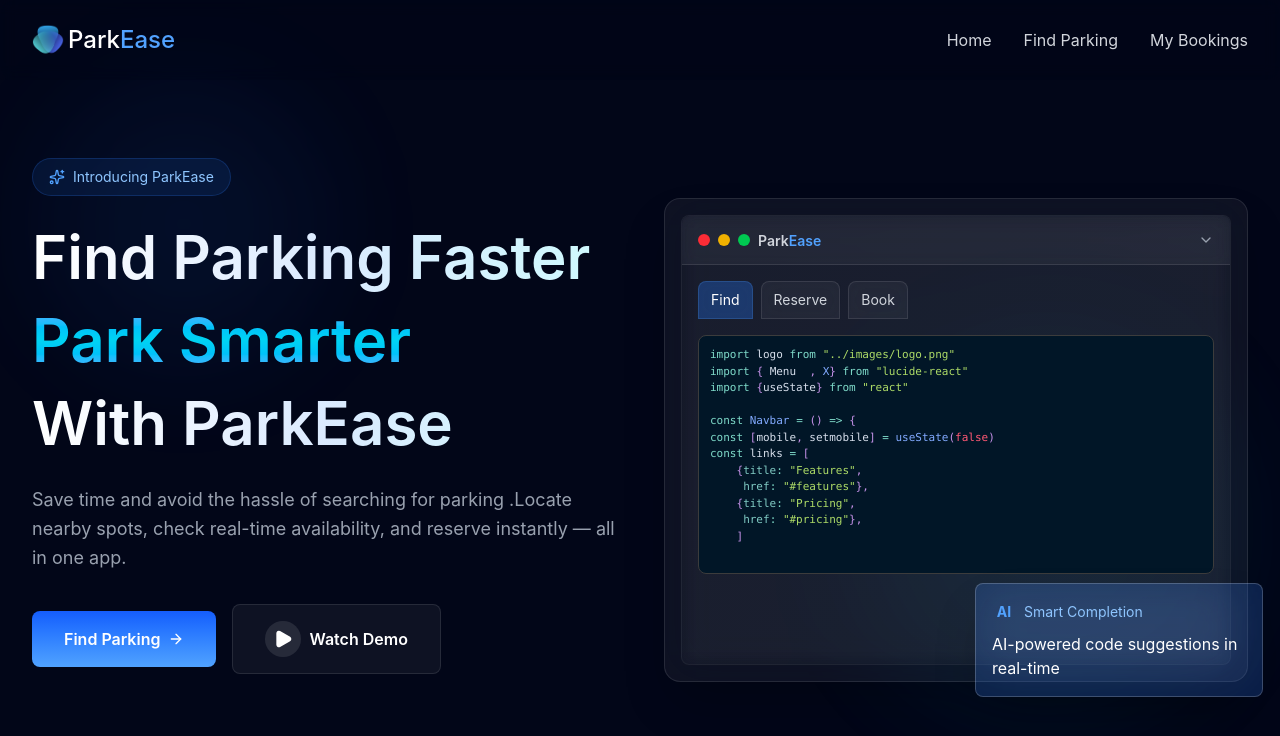
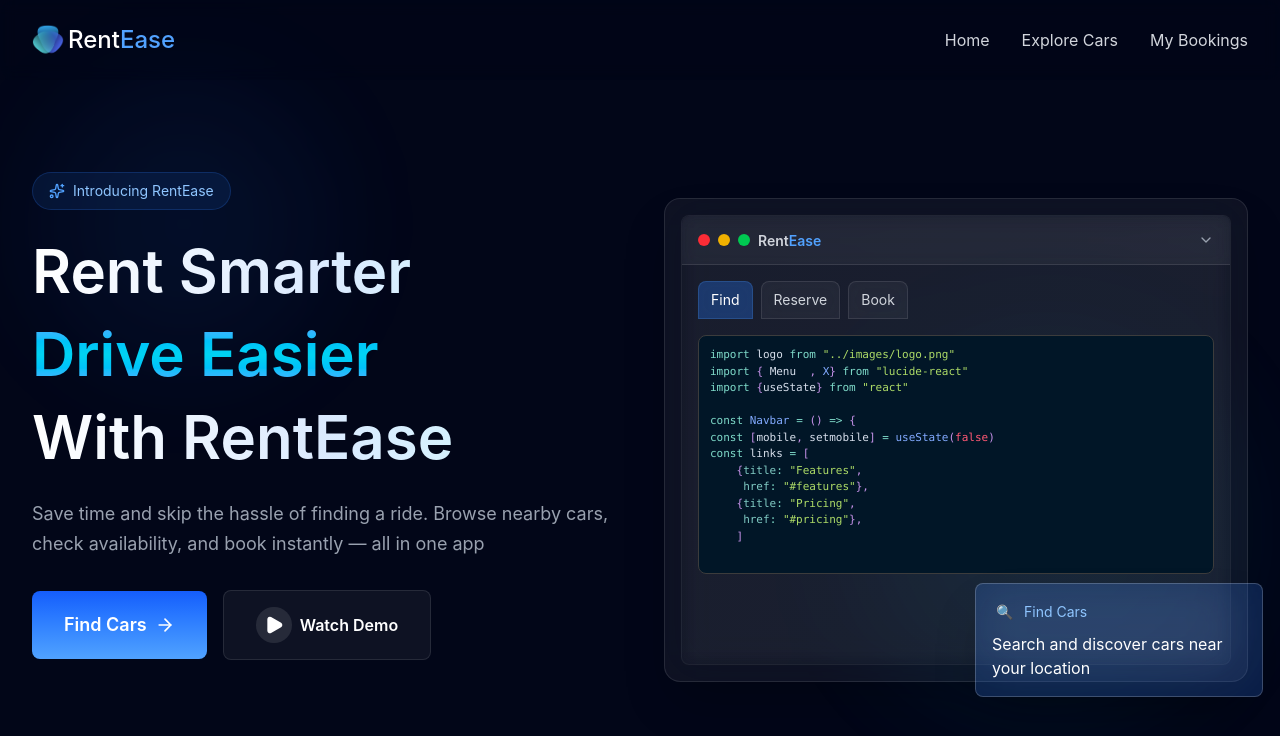
Before and after one commit to Nazish1712/Code-flow, a React (Vite) app: page / in a window 1280 px wide. Shown: the top 736 px of the page. Built offline with nearby package versions, Linux system fonts and the light colour scheme.

Commit message:
completed tailwind for browse car page

```diff
--- a/src/components/FindParking.jsx
+++ b/src/components/BrowseCarsPage.jsx
@@ -1,4 +1,6 @@
-const FindParking = () => {
+import CarsCard from "./CarCard"
+
+const BrowseCarsPage = () => {
     return (
         <div className="pt-20 px-4 sm:px-6 lg:px-10 max-w-7xl mx-auto ">
     <h2 className="text-left text-xl sm:text-2xl lg:text-3xl font-semibold mb-2 sm:mb-3 lg:mb-4 bg-gradient-to-l from-white via-blue-100 to-cyan-100 bg-clip-text text-transparent">Find your perfect spot</h2>
@@ -18,8 +20,10 @@ const FindParking = () => {
         </div>
     </div>
     <div>
-        <ParkingCard/>
+        <CarCard/>
     </div>
    </div>
     )
 }
+
+export default BrowseCarsPage
--- /dev/null
+++ b/src/components/CarCard.jsx
@@ -0,0 +1,34 @@
+import {MapPin , ArrowRight , Star} from "lucide-react"
+import parkingImage from "../images/my-project.jpeg"
+
+const CarCard = (props) => {
+  const {} = props;
+    return(
+       <div className="group bg-white/5 backdrop-blur-sm border border-white/10 rounded-xl overflow-hidden hover:bg-white/10 hover:shadow-lg hover:ring-white/20 hover:shadow-blue-500/20 hover:-translate-y-1 transition-all duration-300 ease-in-out hover:ring-1">
+        <div className="h-40 w-full overflow-hidden relative">
+            <img src={parkingImage} alt="parking-image" className="w-full h-full object-cover group-hover:scale-105 transition-transform duration-300"></img>
+            <div className="absolute top-2 right-2 flex items-center gap-1 px-2 py-1 bg-black/40 backdrop-blur-sm border border-white/10 rounded-lg">
+              <Star className="w-3.5 h-3.5 text-yellow-400"/>
+              <span className="text-white text-xs font-medium">4.5</span>
+            </div>
+        </div>
+        <div className="p-4 space-y-2">
+          <div className="flex justify-between items-center">
+             <h3 className="text-white font-semibold text-base sm:text-lg ">City Mall Parking</h3>
+             <span className="text-blue-400 text-base sm:text-lg">$40/hr</span>
+          </div>
+          <div className="flex gap-2 items-center">
+          <MapPin className="w-4 h-4 sm:w-5 sm:h-5 text-white/60"/>
+          <span className="text-sm sm:text-base text-white/60 ">Jaipur, Rajasthan</span>
+          </div>
+          <div className="h-px w-full bg-gradient-to-r from-transparent via-white/20 to-transparent"></div>
+          <button className="flex justify-center items-center group px-3 sm:px-4 py-1 bg-gradient-to-b from-blue-600 to-blue-400 rounded-lg font-semibold text-sm sm:text-base transition-all duration-300 hover:scale-105 gap-2">
+            <span>Book</span>
+            <ArrowRight className="w-4 h-4 sm:h-5 sm:w-5 group-hover:translate-x-1 transition-transform duration-300"/>
+          </button>
+        </div>
+       </div>
+    )
+}
+
+export default CarCard
--- a/src/components/Hero.jsx
+++ b/src/components/Hero.jsx
@@ -17,25 +17,25 @@ const Hero = () => {
                 <div>
                     <div className="inline-flex items-center space-x-2 px-3 sm:px-4 py-2 bg-blue-500/10 border border-blue-500/20 rounded-full mb-4 sm:mb-6 animate-in slide-in-from-bottom duration-700">
                         <Sparkles className="w-4 h-4 text-blue-400"/>
-                        <span className="text-xs sm:text-sm text-blue-300">Introducing ParkEase</span>
+                        <span className="text-xs sm:text-sm text-blue-300">Introducing RentEase</span>
                     </div>
                   <h1 className="text-5xl sm:text-3xl md:text-4xl lg:text-5xl
                   xl:text-6xl font-semibold mb-4 sm:mb-6 animate-in slide-in-from-bottom duration-700 delay-100 leading-tight">
-                    <span className="bg-gradient-to-r from-white via-blue-100 to-cyan-100 bg-clip-text text-transparent block mb-1 sm:mb-2 ">Find Parking Faster</span>
-                    <span className="bg-gradient-to-b from-blue-400 via-cyan-400 to-blue-400 bg-clip-text text-transparent block mb-1 sm:mb-2 ">Park Smarter</span>
-                    <span className="bg-gradient-to-r from-white via-blue-100 to-cyan-100 bg-clip-text text-transparent block mb-1 sm:mb-2 ">With ParkEase</span>
+                    <span className="bg-gradient-to-r from-white via-blue-100 to-cyan-100 bg-clip-text text-transparent block mb-1 sm:mb-2 ">Rent Smarter</span>
+                    <span className="bg-gradient-to-b from-blue-400 via-cyan-400 to-blue-400 bg-clip-text text-transparent block mb-1 sm:mb-2 ">Drive Easier</span>
+                    <span className="bg-gradient-to-r from-white via-blue-100 to-cyan-100 bg-clip-text text-transparent block mb-1 sm:mb-2 ">With RentEase</span>
                   </h1>
-                 <p className="text-md sm:text-base lg:text-lg text-gray-400 max-w-2xl mx-auto lg:mx-0 mb-6 sm:mb-8 animate-in slide-in-from-bottom duration-700 delay-200 leading-relaxed">Save time and avoid the hassle of searching for parking .Locate nearby spots, check real-time availability, and reserve instantly — all in one app.
+                 <p className="text-md sm:text-base lg:text-lg text-gray-400 max-w-2xl mx-auto lg:mx-0 mb-6 sm:mb-8 animate-in slide-in-from-bottom duration-700 delay-200 leading-relaxed">Save time and skip the hassle of finding a ride. Browse nearby cars, check availability, and book instantly — all in one app
                 </p>
 
                 <div className="flex flex-col sm:flex-row items-center justify-center lg:justify-start gap-3 sm:gap-4 mb-8 sm:mb-12 animate-in slide-in-from-bottom duration-700 delay-300">
-                    <button className="group w-full sm:w-auto px-6 sm:px-8 py-3 sm:py-4 bg-gradient-to-b from-blue-600 to-blue-400 rounded-lg font-semibold text-sm sm:text-base transition-all duration-300 hover:scale-102 flex items-center justify-center space-x-2">
-                        <span>Find Parking</span>
-                        <ArrowRight className="w-4 h-4 sm:h-5 group-hover:translate-x-1 transition-transform duration-300"/>
+                    <button className="group w-full sm:w-auto px-8 sm:px-8 py-4 sm:py-5 bg-gradient-to-b from-blue-600 to-blue-400 rounded-lg font-semibold text-base sm:text-lg transition-all duration-300 hover:scale-102 flex items-center justify-center space-x-2">
+                        <span>Find Cars</span>
+                        <ArrowRight className="w-4 h-4 sm:h-5 sm:w-5 group-hover:translate-x-1 transition-transform duration-300"/>
                     </button>
 
 
-                <button className="group w-full sm:w-auto px-6 sm:px-8 py-3 sm:py-4 bg-white/5 backdrop:blur-sm border border-white/10 rounded-lg font-semibold text-sm sm:text-base transition-all duration-300 hover:bg-white/10 flex items-center justify-center space-x-2">
+                <button className="group w-full sm:w-auto px-6 sm:px-8 py-3 sm:py-4 bg-white/5 backdrop-blur-sm border border-white/10 rounded-lg font-semibold text-sm sm:text-base transition-all duration-300 hover:bg-white/10 flex items-center justify-center space-x-2">
                         <div className="p-2 bg-white/10 rounded-full group-hover:bg-white/20 duration-300 transition-colors">
                         <Play className="w-4 h-4 sm:w-5 sm:h-5 fill-white"/>
                         </div>
@@ -57,7 +57,7 @@ const Hero = () => {
                             <div className="w-2 h-2 sm:w-3 sm:h-3 rounded-full bg-green-500"/>
                            </div>
                            <div>
-                           <span className="text-xs font-semibold sm:text-sm text-gray-300">Park</span>
+                           <span className="text-xs font-semibold sm:text-sm text-gray-300">Rent</span>
                            <span className="text-xs font-semibold sm:text-sm text-blue-400">Ease</span>
                            </div>
 
--- a/src/components/Navbar.jsx
+++ b/src/components/Navbar.jsx
@@ -12,7 +12,7 @@ const links = [
         href: "#features"
     },
     {
-        title: "Find Parking",
+        title: "Explore Cars",
         href: "#pricing"
     },
     {
@@ -30,7 +30,7 @@ const links = [
                 <img src={logo} alt="logo" className="w-6 h-6 sm:w-8 sm:h-8 "/>
                 </div>
                 <span className="text-lg sm:text-xl md:text-2xl font-medium">
-                    <span className="text-white">Park</span>
+                    <span className="text-white">Rent</span>
                     <span className="text-blue-400">Ease</span>
                 </span>
                </div>
--- a/src/data/CodeExamples.js
+++ b/src/data/CodeExamples.js
@@ -52,9 +52,9 @@ export const floatingCards = {
     iconColor : "text-blue-400",
     textColor : "text-blue-200",
     contentColor : "text-blue-300",
-    icon : "AI",
-    title : "Smart Completion",
-    content : "AI-powered code suggestions in real-time"
+    icon : "🔍",
+    title : "Find Cars",
+    content : "Search and discover cars near your location"
     },
     "Main.jsx" : {
     bgColor : "bg-purple-500/20",
@@ -62,16 +62,16 @@ export const floatingCards = {
     textColor : "text-purple-200",
     contentColor : "text-purple-300",
     icon : "⚡️",
-    title : "Auto Animation",
-    content : "Dynamic typing effects generated automatically"
+    title : "Reserve",
+    content : "Check availability and reserve your ride in advance"
     },
     "Navbar.jsx" : {
     bgColor : "bg-emerald-500/20",
     iconColor : "text-emerald-400",
     textColor : "text-emerald-200",
     contentColor : "text-emerald-300",
-    icon : "🔍",
-    title : "Smart Search",
-    content : "Intelligent code search across your project"
+    icon : "✅",
+    title : "Book Instantly",
+    content : "Confirm your booking in seconds with ease"
     }
 }
```
Also changed, not shown: src/images/my-project.jpeg (added).
